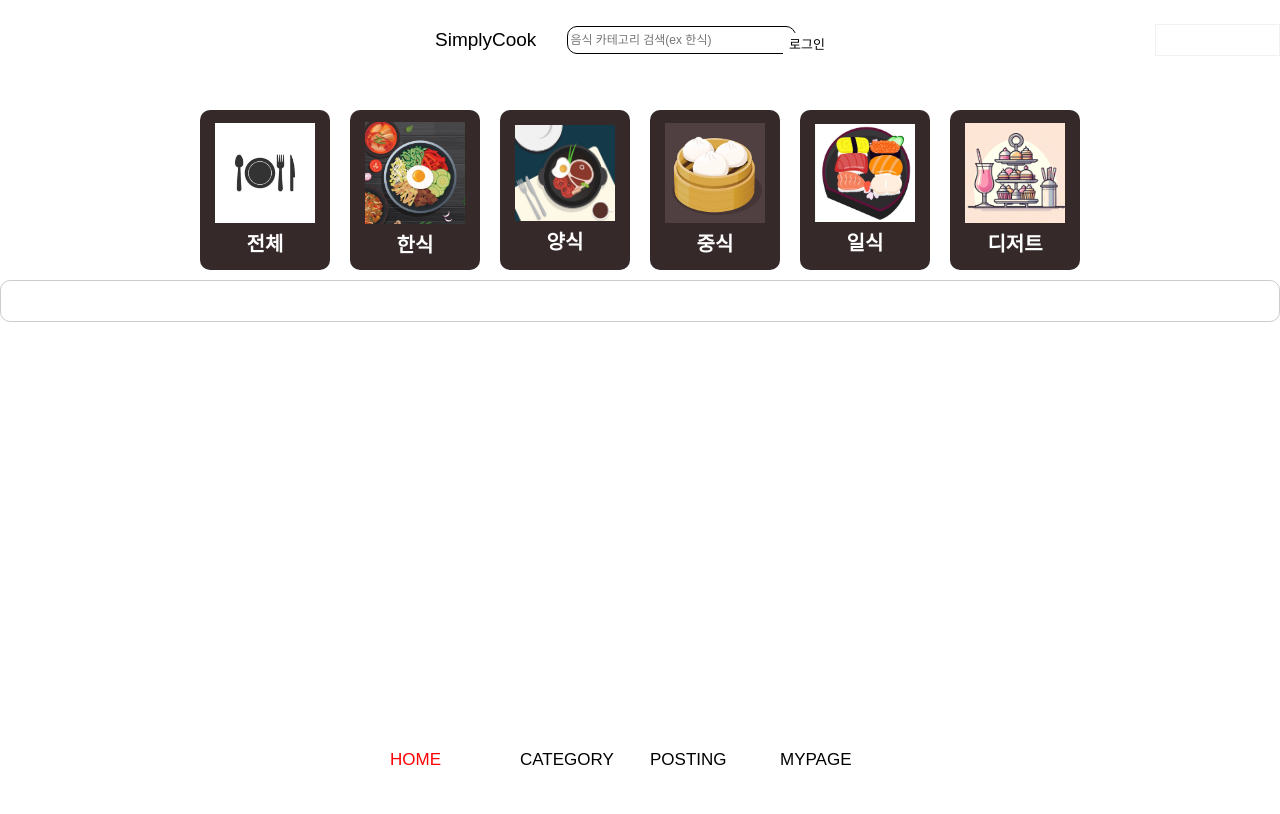
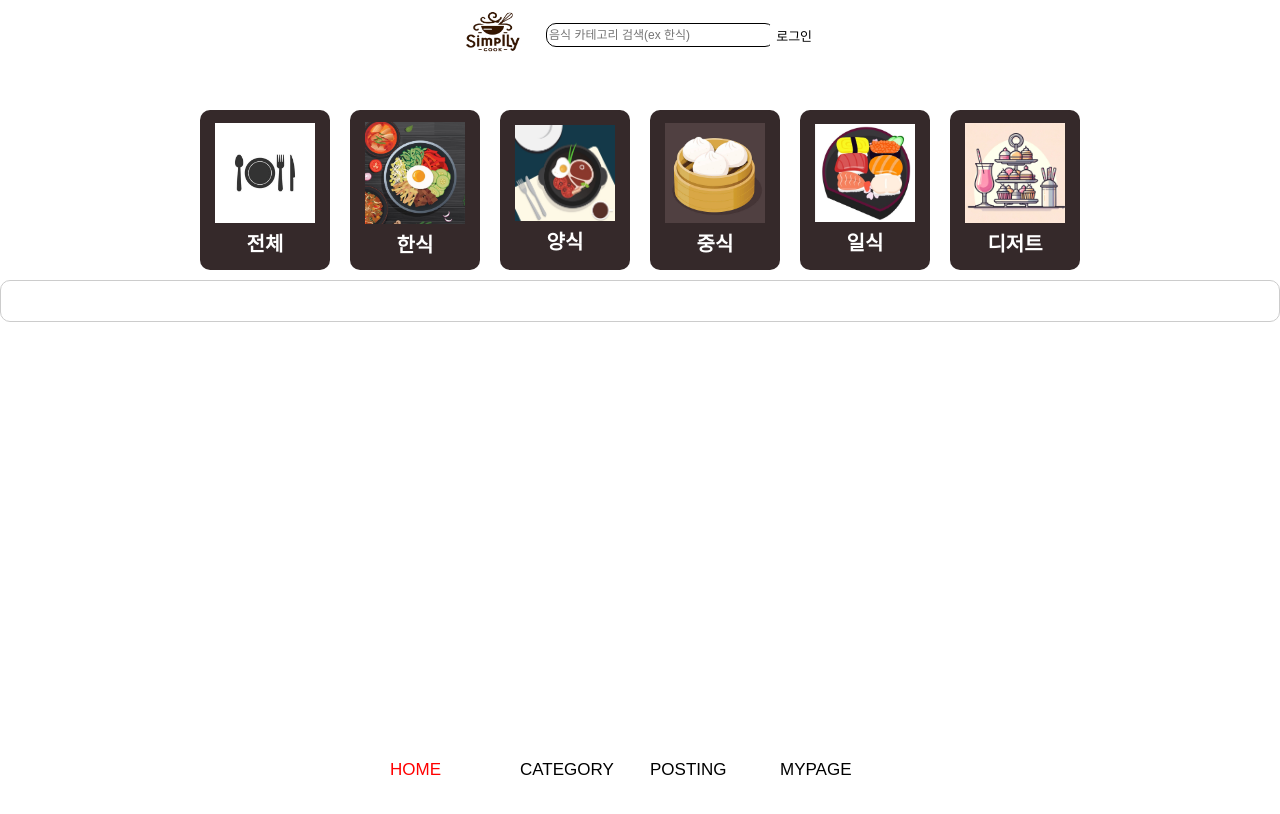
Before and after one commit to bakuuuuuuu/recipe-share-platform, a React (Create React App) app: page /foodcategory in a window 1280 px wide. Shown: the top 814 px of the page. Built offline with nearby package versions, Linux system fonts and the light colour scheme.

Commit message:
메인로고 변경

```diff
--- a/src/page/CorePage.jsx
+++ b/src/page/CorePage.jsx
@@ -8,17 +8,18 @@ const CorepageStyles ={
       justifyContent: 'center',
       alignItems: 'center',
       height: '100vh', // 화면 전체 높이를 차지
+      bottom: '0',
 
   },
 
   //중앙 영역 styles
   centralContentStyle: {
     width: "600px", // 중앙 컨텐츠의 너비를 100%로 설정하여 가로 전체 차지
-    height:"2000px",
+    height:"100vh",
     display: 'flex',
     flexDirection: 'column', // 자식 요소를 세로로 배치
     alignItems: 'center', // 가운데 정렬
-    paddingTop:"83",
+    paddingTop:"83px",
   },
 
   //사이드 영역 styles
@@ -35,7 +36,6 @@ const CorepageStyles ={
     width: '600px',
     height: '350px',
     borderRadius: '3px',
-    marginTop: '48%',
     right: '0',
   },
 
@@ -344,7 +344,7 @@ function CorePage(props) {
           <ImageSlide images={imagesSlide} />
 
           {/* Recommended Recipe */}
-            <div style={{ display: 'flex', flexDirection: 'column', alignItems: 'center', marginTop:'45%'}}>
+            <div style={{ display: 'flex', flexDirection: 'column', alignItems: 'center'}}>
               <div style={CorepageStyles.RecommendWrapper}>
               <h3 style={{textAlign: "left",fontSize:"18px",fontFamily :"monospace"}}>Recommended Recipe</h3>
             </div>
--- a/src/page/Search.jsx
+++ b/src/page/Search.jsx
@@ -10,7 +10,7 @@ const searchStyles = {
     alignItems: "center", // 세로 방향으로 가운데 정렬
     borderBottom: "3px solid white",
     width: "100%",
-    height: 60,
+    height: 50,
     position: "fixed", // 상단에 고정
     top: 0, // 상단에 위치
     backgroundColor: "white", // 검색창 밖의 배경을 하얀색으로 설정합니다.
@@ -47,8 +47,8 @@ const LoginbtnStyles = {
     color: "black",
     position: "fixed", // 상단에 고정
     top: 0, // 상단에 위치
-    marginTop: "33px",
-    marginLeft: "60%",
+    marginTop: "25px",
+    marginLeft: "59%",
  },
 };
 
@@ -87,8 +87,7 @@ function Search({ data }) {
            <input
             style={searchStyles.mainbanner}
             type="button"
-            value={"SimplyCook"}
-          />
+          /><img src='SimplyCooklogo.png' style={{width: "80px", height:"70px"}}/>
         </a>
 
         <input
@@ -100,7 +99,7 @@ function Search({ data }) {
         />
 
       </div>
-      <ul style={{ overflowY: "scroll", width: "10%", height: "50%", textAlign: "left", listStyle: "none", padding: 0 }}>
+      <ul style={{ overflowY: "scroll", width: "10%", height: "50%", textAlign: "left", listStyle: "none", padding: 0, border:"none"}}>
         {searchResults.map((item, index) => (
           <li key={index}>{item}</li>
         ))}
--- a/src/page/UnderMenu.jsx
+++ b/src/page/UnderMenu.jsx
@@ -16,7 +16,7 @@ const UnderMenuStyles = {
         justifyContent: "center",
         alignItems: "center",
         width: "100%",
-        height: 60,
+        height: 40,
         position: "fixed",
         bottom: 0,
         backgroundColor: "white",
```
Also changed, not shown: public/SimplyCookLogo.png (added).
